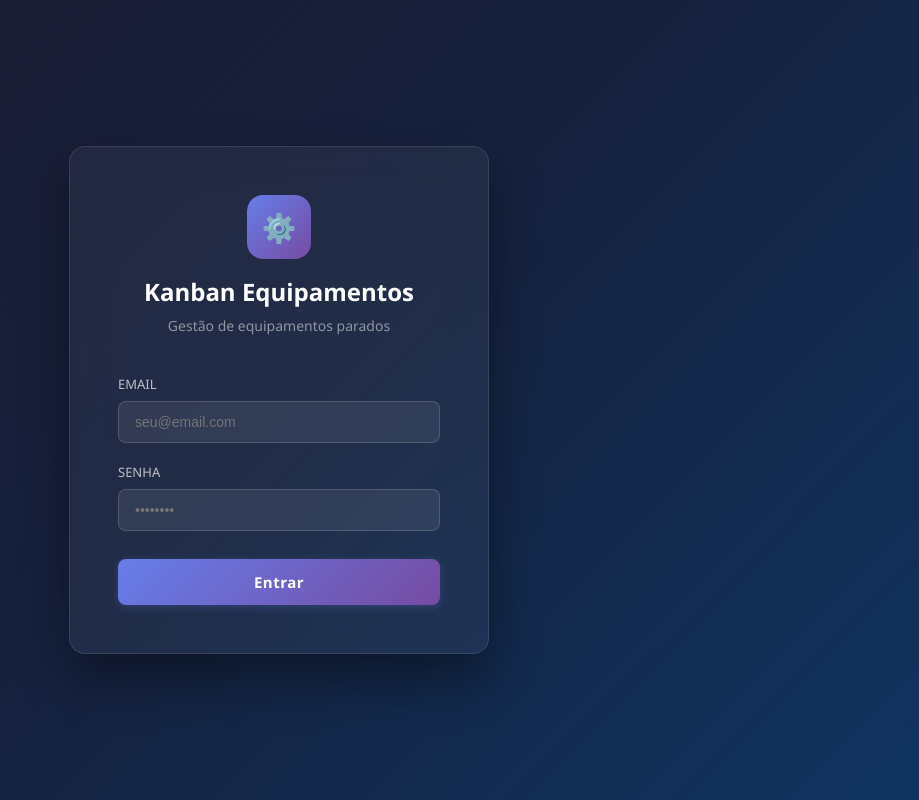
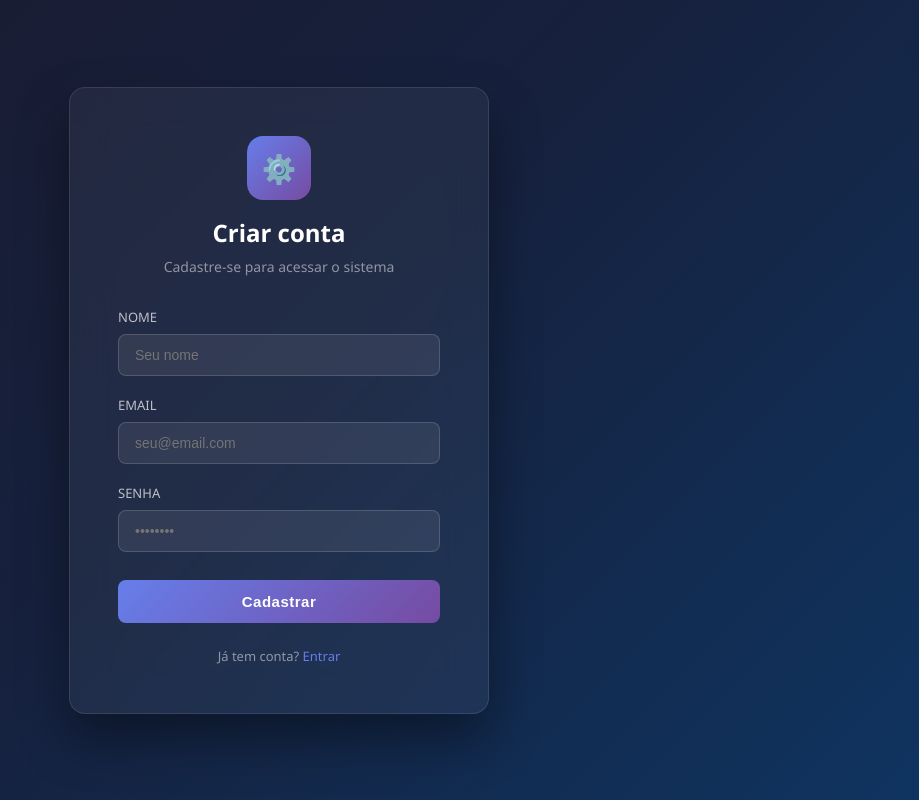
Before and after one commit to vgnzo/Kanban, a React (Vite) app in the folder frontend/: page /cadastro in a window 1280 px wide. Before the commit this address led to /login. Shown: the whole page, without its empty margins (361-1280 px from the left). Built offline with nearby package versions, Linux system fonts and the light colour scheme; no server answers.

Commit message:
fix: adiciona vercel.json para corrigir 404 nas rotas do SPA

```diff
--- a/frontend/src/App.tsx
+++ b/frontend/src/App.tsx
@@ -1,6 +1,7 @@
 import { BrowserRouter, Routes, Route, Navigate } from 'react-router-dom';
 import { AuthProvider } from './contexts/AuthContext';
 import Login from './pages/Login';
+import Cadastro from './pages/Cadastro';
 import Kanban from './pages/Kanban';
 import CriarCard from './pages/CriarCard';
 import GerenciarUsuarios from './pages/GerenciarUsuarios';
@@ -19,6 +20,7 @@ function App() {
       <BrowserRouter>
         <Routes>
           <Route path="/login" element={<Login />} />
+          <Route path="/cadastro" element={<Cadastro />} />
           <Route path="/kanban" element={
             <RotaProtegida>
               <Kanban />
--- /dev/null
+++ b/frontend/src/pages/Cadastro.tsx
@@ -0,0 +1,164 @@
+import { useState } from 'react';
+import { useNavigate, Link } from 'react-router-dom';
+import { useAuth } from '../contexts/AuthContext';
+import api from '../services/api';
+
+export default function Cadastro() {
+  const [nome, setNome] = useState('');
+  const [email, setEmail] = useState('');
+  const [senha, setSenha] = useState('');
+  const [erro, setErro] = useState('');
+  const [loading, setLoading] = useState(false);
+
+  const { login } = useAuth();
+  const navigate = useNavigate();
+
+  const handleCadastro = async (e: React.FormEvent) => {
+    e.preventDefault();
+    setErro('');
+    setLoading(true);
+    try {
+      const response = await api.post('/api/auth/registrar', { nome, email, senha });
+      const { token, nome: nomeResp, perfil } = response.data;
+      login(token, { nome: nomeResp, email, perfil });
+      navigate('/kanban');
+    } catch (err: any) {
+      if (err.response?.data?.message?.includes('já cadastrado')) {
+        setErro('Esse email já está cadastrado');
+      } else {
+        setErro('Erro ao criar conta. Tente novamente.');
+      }
+    } finally {
+      setLoading(false);
+    }
+  };
+
+  return (
+    <div style={{
+      minHeight: '100vh',
+      background: 'linear-gradient(135deg, #1a1a2e 0%, #16213e 50%, #0f3460 100%)',
+      display: 'flex',
+      alignItems: 'center',
+      justifyContent: 'center',
+      fontFamily: "'Segoe UI', sans-serif"
+    }}>
+      <div style={{
+        width: '420px',
+        background: 'rgba(255,255,255,0.05)',
+        backdropFilter: 'blur(20px)',
+        borderRadius: '16px',
+        border: '1px solid rgba(255,255,255,0.1)',
+        padding: '48px',
+        boxShadow: '0 25px 50px rgba(0,0,0,0.4)'
+      }}>
+        <div style={{ textAlign: 'center', marginBottom: '32px' }}>
+          <div style={{
+            width: '64px', height: '64px',
+            background: 'linear-gradient(135deg, #667eea, #764ba2)',
+            borderRadius: '16px',
+            display: 'flex', alignItems: 'center', justifyContent: 'center',
+            margin: '0 auto 16px', fontSize: '28px'
+          }}>⚙️</div>
+          <h1 style={{ color: 'white', margin: 0, fontSize: '24px', fontWeight: 600 }}>
+            Criar conta
+          </h1>
+          <p style={{ color: 'rgba(255,255,255,0.5)', margin: '8px 0 0', fontSize: '14px' }}>
+            Cadastre-se para acessar o sistema
+          </p>
+        </div>
+
+        <form onSubmit={handleCadastro}>
+          <div style={{ marginBottom: '20px' }}>
+            <label style={{ display: 'block', color: 'rgba(255,255,255,0.7)', fontSize: '13px', marginBottom: '8px', fontWeight: 500 }}>
+              NOME
+            </label>
+            <input
+              type="text"
+              value={nome}
+              onChange={(e) => setNome(e.target.value)}
+              placeholder="Seu nome"
+              required
+              style={{
+                width: '100%', padding: '12px 16px',
+                background: 'rgba(255,255,255,0.08)',
+                border: '1px solid rgba(255,255,255,0.15)',
+                borderRadius: '8px', color: 'white',
+                fontSize: '14px', outline: 'none', boxSizing: 'border-box'
+              }}
+            />
+          </div>
+
+          <div style={{ marginBottom: '20px' }}>
+            <label style={{ display: 'block', color: 'rgba(255,255,255,0.7)', fontSize: '13px', marginBottom: '8px', fontWeight: 500 }}>
+              EMAIL
+            </label>
+            <input
+              type="email"
+              value={email}
+              onChange={(e) => setEmail(e.target.value)}
+              placeholder="seu@email.com"
+              required
+              style={{
+                width: '100%', padding: '12px 16px',
+                background: 'rgba(255,255,255,0.08)',
+                border: '1px solid rgba(255,255,255,0.15)',
+                borderRadius: '8px', color: 'white',
+                fontSize: '14px', outline: 'none', boxSizing: 'border-box'
+              }}
+            />
+          </div>
+
+          <div style={{ marginBottom: '28px' }}>
+            <label style={{ display: 'block', color: 'rgba(255,255,255,0.7)', fontSize: '13px', marginBottom: '8px', fontWeight: 500 }}>
+              SENHA
+            </label>
+            <input
+              type="password"
+              value={senha}
+              onChange={(e) => setSenha(e.target.value)}
+              placeholder="••••••••"
+              required
+              style={{
+                width: '100%', padding: '12px 16px',
+                background: 'rgba(255,255,255,0.08)',
+                border: '1px solid rgba(255,255,255,0.15)',
+                borderRadius: '8px', color: 'white',
+                fontSize: '14px', outline: 'none', boxSizing: 'border-box'
+              }}
+            />
+          </div>
+
+          {erro && (
+            <div style={{
+              background: 'rgba(255,77,79,0.15)',
+              border: '1px solid rgba(255,77,79,0.4)',
+              borderRadius: '8px', padding: '10px 14px',
+              marginBottom: '20px', color: '#ff7875', fontSize: '13px'
+            }}>{erro}</div>
+          )}
+
+          <button
+            type="submit"
+            disabled={loading}
+            style={{
+              width: '100%', padding: '13px',
+              background: loading ? 'rgba(102,126,234,0.5)' : 'linear-gradient(135deg, #667eea, #764ba2)',
+              border: 'none', borderRadius: '8px',
+              color: 'white', fontSize: '15px', fontWeight: 600,
+              cursor: loading ? 'not-allowed' : 'pointer', letterSpacing: '0.5px'
+            }}
+          >
+            {loading ? 'Criando conta...' : 'Cadastrar'}
+          </button>
+        </form>
+
+        <p style={{ textAlign: 'center', marginTop: '24px', color: 'rgba(255,255,255,0.5)', fontSize: '13px' }}>
+          Já tem conta?{' '}
+          <Link to="/login" style={{ color: '#667eea', textDecoration: 'none', fontWeight: 500 }}>
+            Entrar
+          </Link>
+        </p>
+      </div>
+    </div>
+  );
+}
```
